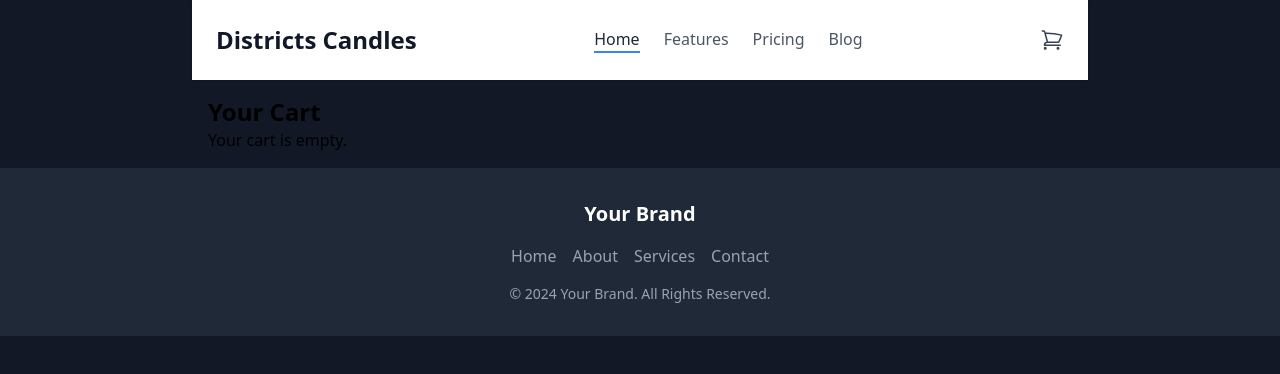
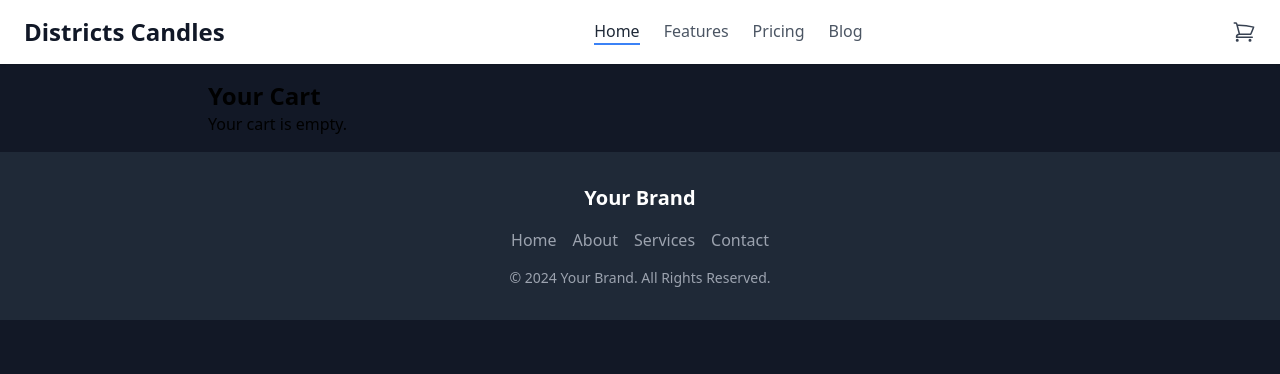
Before and after one commit to dejondishman/EcommerceCandleStore, a React (Create React App) app: page /cart in a window 1280 px wide. Shown: the top 374 px of the page. Built offline with nearby package versions, Linux system fonts and the light colour scheme.

Commit message:
added filtering component, still need to take a stab at the styling

```diff
--- a/package.json
+++ b/package.json
@@ -3,7 +3,11 @@
   "version": "0.1.0",
   "private": true,
   "dependencies": {
+    "@emotion/react": "^11.13.5",
+    "@emotion/styled": "^11.13.5",
     "@heroicons/react": "^2.2.0",
+    "@mui/icons-material": "^6.1.9",
+    "@mui/material": "^6.1.9",
     "@testing-library/jest-dom": "^5.17.0",
     "@testing-library/react": "^13.4.0",
     "@testing-library/user-event": "^13.5.0",
--- a/src/App.js
+++ b/src/App.js
@@ -18,10 +18,10 @@ function App() {
     <div className="min-h-screen bg-customNavyBlue">
       {" "}
       {/* Ensure the page takes the full height */}
-      {/* Centering the content and adding equal space on both sides */}
+      {/* Navbar should span the full width */}
+      <Navbar cartItems={cartItems} />
+      {/* Main content constrained to a centered container */}
       <div className="container mx-auto px-4 sm:px-6 lg:px-8 xl:px-16 max-w-screen-lg">
-        {/* Pass the cartItems to Navbar to show cart count */}
-        <Navbar cartItems={cartItems} />
         <Routes>
           {/* When user navigates to /cart, display the CartPage */}
           <Route path="/cart" element={<CartPage cartItems={cartItems} />} />
--- a/src/Components/Card.jsx
+++ b/src/Components/Card.jsx
@@ -1,27 +1,41 @@
-import React from "react";
+import Button from '@mui/material/Button';
+import ShoppingCartIcon from '@mui/icons-material/ShoppingCart';
 
 const Card = ({ product, addToCart }) => {
   return (
-    <div className="max-w-sm bg-white border border-gray-200 rounded-lg shadow dark:bg-gray-800 dark:border-gray-700">
-      {/* Adjust image styling for a consistent aspect ratio */}
-      <div className="relative w-full h-48"> {/* Set fixed height */}
+    <div className="w-full bg-white border border-gray-200 rounded-lg shadow-lg dark:bg-gray-800 dark:border-gray-700 flex flex-col">
+      {/* Image Section */}
+      <div className="relative w-full h-64">
         <img
           src={product.image}
           alt={product.title}
-          className="absolute top-0 left-0 w-full h-full object-cover rounded-lg"
+          className="absolute top-0 left-0 w-full h-full object-cover rounded-t-lg"
         />
       </div>
 
-      <h2 className="mb-2 text-2xl font-bold tracking-tight text-gray-900 dark:text-white">{product.title}</h2>
-      <p className="mb-3 font-normal text-gray-700 dark:text-gray-400">{product.price}</p>
-      <p className="mb-3 font-normal text-gray-700 dark:text-gray-400">{product.description}</p>
+      {/* Content Section */}
+      <div className="flex flex-col flex-grow p-6">
+        <h2 className="text-2xl font-bold text-gray-900 dark:text-white mb-3">
+          {product.title}
+        </h2>
+        <p className="text-lg font-semibold text-gray-700 dark:text-gray-400 mb-3">
+          {product.price}
+        </p>
+        <p className="text-base text-gray-700 dark:text-gray-400 mb-5 flex-grow">
+          {product.description}
+        </p>
 
-      <button onClick={() => addToCart(product)} type="button" className="text-white bg-blue-700 hover:bg-blue-800 focus:ring-4 focus:outline-none focus:ring-blue-300 font-medium rounded-lg text-sm px-5 py-2.5 text-center inline-flex items-center me-2 dark:bg-blue-600 dark:hover:bg-blue-700 dark:focus:ring-blue-800">
-<svg class="w-3.5 h-3.5 me-2" aria-hidden="true" xmlns="http://www.w3.org/2000/svg" fill="currentColor" viewBox="0 0 18 21">
-<path d="M15 12a1 1 0 0 0 .962-.726l2-7A1 1 0 0 0 17 3H3.77L3.175.745A1 1 0 0 0 2.208 0H1a1 1 0 0 0 0 2h.438l.6 2.255v.019l2 7 .746 2.986A3 3 0 1 0 9 17a2.966 2.966 0 0 0-.184-1h2.368c-.118.32-.18.659-.184 1a3 3 0 1 0 3-3H6.78l-.5-2H15Z"/>
-</svg>
-Buy now
-</button>
+        <Button
+          onClick={() => addToCart(product)}
+          variant="contained"
+          color="primary"
+          endIcon={<ShoppingCartIcon />}
+          fullWidth
+        >
+          Buy Now
+        </Button>
+
+      </div>
     </div>
   );
 };
--- a/src/Components/NavBar.jsx
+++ b/src/Components/NavBar.jsx
@@ -1,27 +1,42 @@
 import React from "react";
 import { Link } from "react-router-dom"; // To handle navigation
-import { ShoppingCartIcon } from '@heroicons/react/24/outline';
+import { ShoppingCartIcon } from "@heroicons/react/24/outline";
 
 const Navbar = ({ cartItems }) => {
   return (
-    <nav className="bg-white shadow dark:bg-gray-800">
-      <div className="container flex items-center justify-between p-6 mx-auto text-gray-600 capitalize dark:text-gray-300">
+    <nav className="w-full bg-white shadow dark:bg-gray-800">
+      <div className="flex items-center justify-between px-6 py-4 mx-auto max-w-screen-2xl text-gray-600 capitalize dark:text-gray-300">
         {/* Logo */}
-        <h1 className="text-2xl font-bold text-gray-900 dark:text-white">Districts Candles</h1>
+        <h1 className="text-2xl font-bold text-gray-900 dark:text-white">
+          Districts Candles
+        </h1>
 
         {/* Navigation Links */}
         <div className="flex space-x-6">
-          {/* Link to /home for navigating to the ProductList */}
           <Link
             to="/home"
             className="text-gray-800 transition-colors duration-300 transform dark:text-gray-200 border-b-2 border-blue-500"
           >
             Home
           </Link>
-
-          <a href="#" className="border-b-2 border-transparent hover:text-gray-800 transition-colors duration-300 transform dark:hover:text-gray-200 hover:border-blue-500">features</a>
-          <a href="#" className="border-b-2 border-transparent hover:text-gray-800 transition-colors duration-300 transform dark:hover:text-gray-200 hover:border-blue-500">pricing</a>
-          <a href="#" className="border-b-2 border-transparent hover:text-gray-800 transition-colors duration-300 transform dark:hover:text-gray-200 hover:border-blue-500">blog</a>
+          <a
+            href="#"
+            className="border-b-2 border-transparent hover:text-gray-800 transition-colors duration-300 transform dark:hover:text-gray-200 hover:border-blue-500"
+          >
+            Features
+          </a>
+          <a
+            href="#"
+            className="border-b-2 border-transparent hover:text-gray-800 transition-colors duration-300 transform dark:hover:text-gray-200 hover:border-blue-500"
+          >
+            Pricing
+          </a>
+          <a
+            href="#"
+            className="border-b-2 border-transparent hover:text-gray-800 transition-colors duration-300 transform dark:hover:text-gray-200 hover:border-blue-500"
+          >
+            Blog
+          </a>
         </div>
 
         {/* Cart Icon aligned to the right */}
--- a/src/Components/ProductList.jsx
+++ b/src/Components/ProductList.jsx
@@ -86,15 +86,18 @@ export default function ProductList({ addToCart }) {
   ];
 
   return (
-    <div className="grid grid-cols-1 sm:grid-cols-2 md:grid-cols-3 lg:grid-cols-4 gap-4 p-8">
+    <div className="container mx-auto p-6">
+      {/* Grid container */}
+      <div className="grid grid-cols-1 sm:grid-cols-2 lg:grid-cols-3 gap-6">
         {products.map((product) => (
           <Card
             image={product.image}
             key={product.id}
             product={product}
-          addToCart={addToCart} // Pass the addToCart function to Card
+            addToCart={addToCart}
           />
         ))}
       </div>
+    </div>
   );
 }
```
Also changed, not shown: 1 other file (tests, documents, lock files or other folders). Lines whose indentation alone changed are shown as unchanged.
